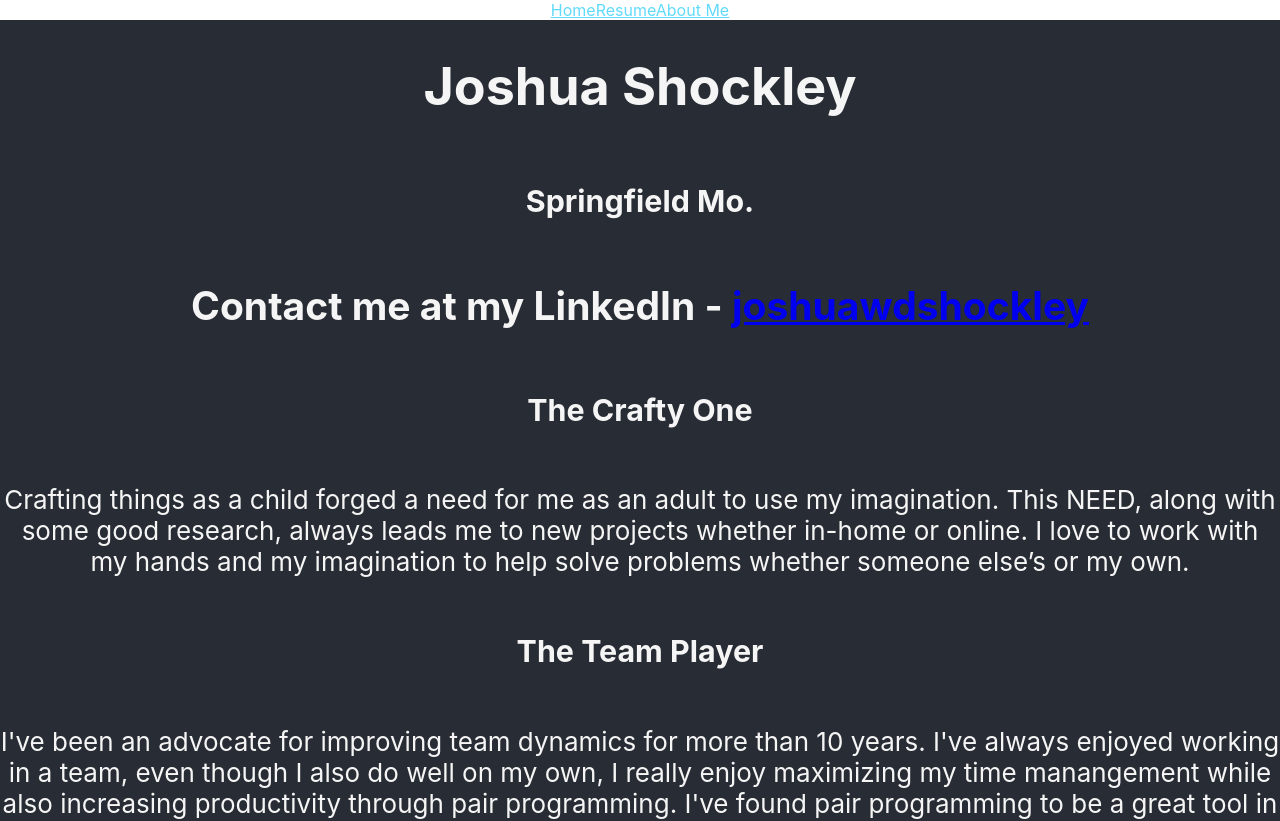
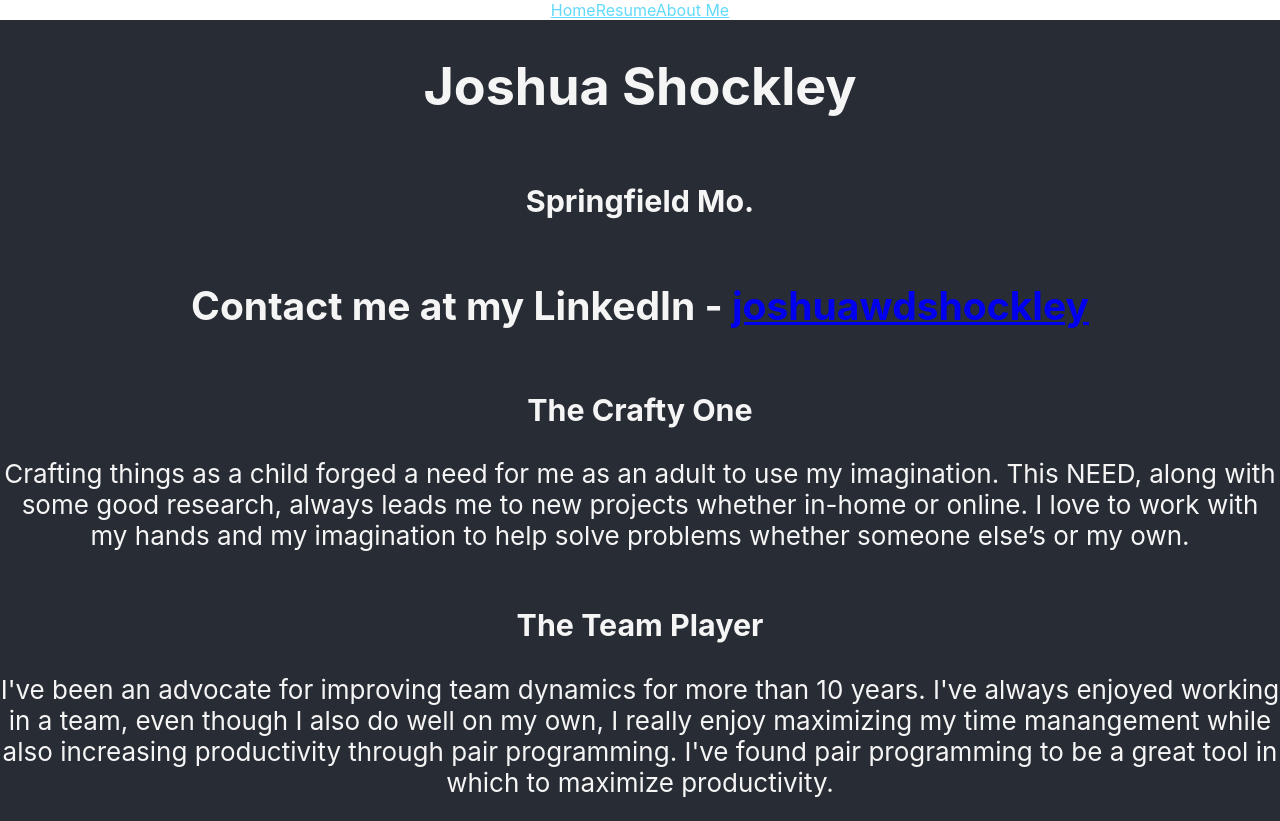
Before and after one commit to joshua-shockley/joshuaportfolio, a React (Create React App) app: page / in a window 1280 px wide. Shown: the top 821 px of the page. Built offline with nearby package versions, Linux system fonts and the light colour scheme.

Commit message:
added the unique Key that I forgot to put into the mapping of the props. now that error will never return again... for this component.

```diff
--- a/src/components/Info.js
+++ b/src/components/Info.js
@@ -8,13 +8,14 @@ function Info(props) {
 
     console.log("Informies:", Informies);
 
+    // the use of the "key ={inf.numberText}" is to help define that each item is unique
   return (
     <>
         {Informies.map((inf)=>
-        <>
-        <h3>{inf.title}</h3>
+        <div key={inf.numberText}>
+        <h3 >{inf.title}</h3>
         <p>{inf.captionText}</p>
-        </>
+        </div>
         )}
     </>
   )
```
